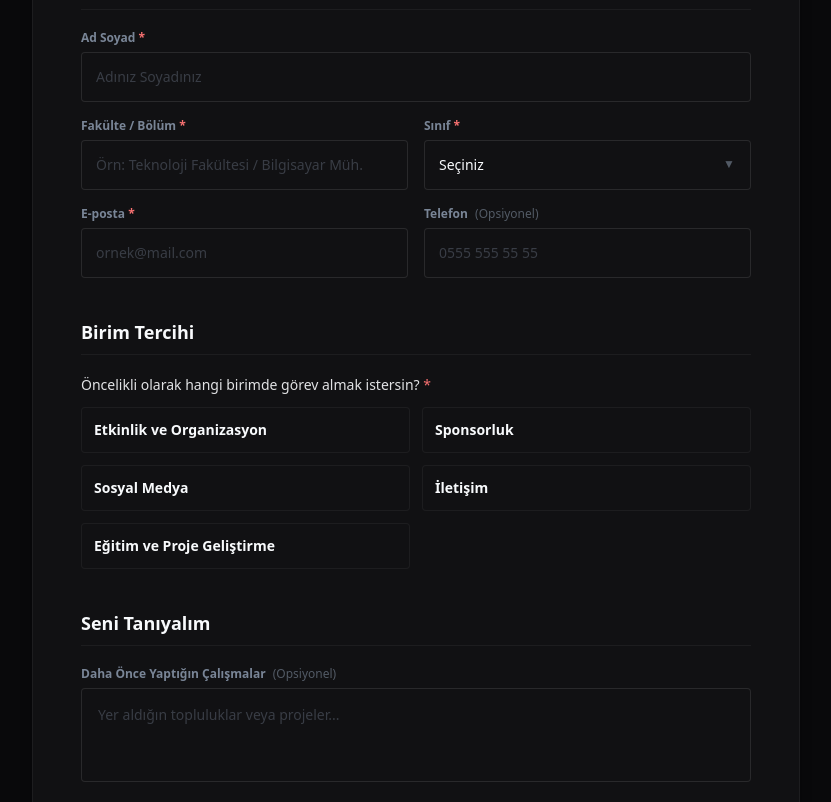
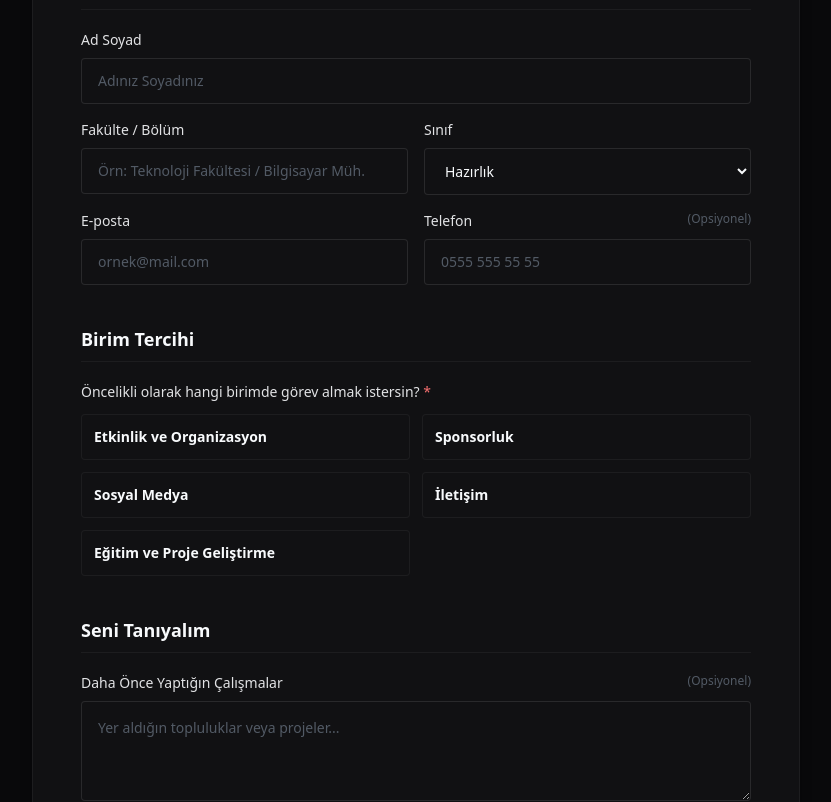
Before and after one commit to teamtulpar/yage-web, a Next.js app: page /katil in a window 1280 px wide. Shown: the part 624-1426 px from the top of the page, without its empty margins (224-1055 px from the left). Built offline with nearby package versions, Linux system fonts and the light colour scheme.

Commit message:
fix(site): mobil

```diff
--- a/src/app/etkinlikler/page.tsx
+++ b/src/app/etkinlikler/page.tsx
@@ -20,18 +20,15 @@ export default function EventsPage() {
     const filteredEvents = useMemo(() => {
         const q = searchQuery.trim().toLocaleLowerCase("tr-TR");
         return events.filter((e) => {
-            // Kategori kontrolü
             const matchCategory =
                 activeCategory === "" ||
                 e.category.toLocaleLowerCase("tr-TR") === activeCategory.toLocaleLowerCase("tr-TR");
 
-            // Dönem kontrolü (hem tire hem en-dash desteklenir)
             const cleanEventYear = e.academicYear.replace("–", "-");
             const cleanFilterYear = activeYear.replace("–", "-");
             const matchYear =
                 activeYear === "Tüm Dönemler" || cleanEventYear === cleanFilterYear;
 
-            // Arama kontrolü (başlık, özet ve konum içinde)
             const matchSearch =
                 !q ||
                 e.title.toLocaleLowerCase("tr-TR").includes(q) ||
@@ -104,7 +101,7 @@ export default function EventsPage() {
                                         id="academic-year-select"
                                         value={activeYear}
                                         onChange={(e) => setActiveYear(e.target.value)}
-                                        className="w-full appearance-none bg-brand-surface text-brand-text border border-brand-text/10 rounded-sm pl-4 pr-10 py-2.5 text-sm font-medium focus:outline-none focus:border-brand-primary focus:ring-1 focus:ring-brand-primary transition-colors cursor-pointer"
+                                        className="w-full appearance-none bg-brand-surface text-brand-text border border-brand-text/10 rounded-sm pl-4 pr-10 py-2.5 text-base sm:text-sm font-medium focus:outline-none focus:border-brand-primary focus:ring-1 focus:ring-brand-primary transition-colors cursor-pointer"
                                     >
                                         {academicYears.map((year) => (
                                             <option key={year} value={year} className="bg-brand-surface-dark text-brand-text py-2">
@@ -123,13 +120,14 @@ export default function EventsPage() {
                                         size={17}
                                         className="absolute left-3.5 top-1/2 -translate-y-1/2 text-brand-muted"
                                     />
+                                    {/* DÜZELTME 2: text-sm yerine mobilde text-base, masaüstünde sm:text-sm */}
                                     <input
                                         aria-label="Etkinlik ara"
                                         type="text"
-                                        placeholder="Etkinlik başlığı, özet veya konuma göre ara..."
+                                        placeholder="Etkinlik başlığı veya özet ara..."
                                         value={searchQuery}
                                         onChange={(e) => setSearchQuery(e.target.value)}
-                                        className="w-full bg-brand-surface border border-brand-text/10 rounded-sm py-2.5 pl-10 pr-10 text-sm text-brand-text placeholder:text-brand-muted/50 focus:outline-none focus:border-brand-primary focus:ring-1 focus:ring-brand-primary transition-colors"
+                                        className="w-full bg-brand-surface border border-brand-text/10 rounded-sm py-2.5 pl-10 pr-10 text-base sm:text-sm text-brand-text placeholder:text-brand-muted/50 focus:outline-none focus:border-brand-primary focus:ring-1 focus:ring-brand-primary transition-colors"
                                     />
                                     {searchQuery && (
                                         <button
--- a/src/app/globals.css
+++ b/src/app/globals.css
@@ -19,7 +19,7 @@
   --color-brand-social-whatsapp-hover: #20b858;
   --color-brand-scrollbar: #334155;
 
-  /* Animasyonlar */
+  /* Animasyon Tanımlamaları */
   --animate-fade-up: fadeUp 0.8s cubic-bezier(0.16, 1, 0.3, 1) forwards;
   --animate-grid-pan: gridPan 15s linear infinite;
   --animate-marquee-slow: marquee 40s linear infinite;
@@ -36,6 +36,21 @@
     0% { background-position: 0 0; }
     100% { background-position: 0 24px; }
   }
+}
+
+
+/* STANDART CSS KURALLARI */
+
+@media screen and (max-width: 768px) {
+  input,
+  select,
+  textarea {
+    font-size: 16px !important;
+  }
+}
+
+* {
+  -webkit-tap-highlight-color: transparent;
 }
 
 html, body {
@@ -59,6 +74,7 @@ html, body {
   }
 }
 
+/* Tailwind v4 Utility Class Tanımlamaları */
 @utility page-header {
   @apply w-full pt-40 pb-16 px-6 border-b border-brand-text/5;
 }
--- a/src/components/AetherHero.tsx
+++ b/src/components/AetherHero.tsx
@@ -164,7 +164,6 @@ const AetherHero = () => {
         window.addEventListener('mousemove', handleMouseMove);
         window.addEventListener('mouseout', handleMouseOut);
 
-        // Performans Optimizasyonu: Sadece ekranda görünürken animasyonu çalıştır
         const observer = new IntersectionObserver(
             (entries) => {
                 entries.forEach((entry) => {
@@ -239,13 +238,13 @@ const AetherHero = () => {
 
                     <motion.div
                         custom={3} variants={fadeUpVariants} initial={false} animate="visible"
-                        className="flex flex-wrap items-center gap-5"
+                        className="flex flex-col sm:flex-row items-stretch sm:items-center gap-4 sm:gap-5"
                     >
-                        <a href={siteConfig.social.whatsapp} target="_blank" rel="noopener noreferrer" className="flex items-center justify-center gap-2 bg-brand-surface text-brand-text border border-brand-text/20 px-8 py-4 rounded-sm font-bold hover:border-brand-primary transition-colors shadow-lg group">
+                        <a href={siteConfig.social.whatsapp} target="_blank" rel="noopener noreferrer" className="flex items-center justify-center gap-2 bg-brand-surface text-brand-text border border-brand-text/20 px-8 py-4 rounded-sm font-bold hover:border-brand-primary transition-colors shadow-lg group w-full sm:w-auto">
                             <Phone size={18} className="text-brand-social-whatsapp" /> WhatsApp Grubu <ArrowUpRight size={16} className="opacity-70 group-hover:opacity-100 transition-opacity" />
                         </a>
 
-                        <Link href="/katil" className="flex items-center justify-center gap-2 bg-transparent text-brand-text border border-brand-text/20 px-8 py-4 rounded-sm font-semibold hover:border-brand-primary hover:text-brand-primary transition-colors">
+                        <Link href="/katil" className="flex items-center justify-center gap-2 bg-transparent text-brand-text border border-brand-text/20 px-8 py-4 rounded-sm font-semibold hover:border-brand-primary hover:text-brand-primary transition-colors w-full sm:w-auto">
                             Aramıza Katıl
                         </Link>
                     </motion.div>
--- a/src/components/FormElements.tsx
+++ b/src/components/FormElements.tsx
@@ -1,67 +1,73 @@
-import { InputHTMLAttributes, TextareaHTMLAttributes, SelectHTMLAttributes } from "react";
+"use client";
 
-interface FormBaseProps {
+import React from "react";
+
+interface InputProps extends React.InputHTMLAttributes<HTMLInputElement> {
     label: string;
     optional?: boolean;
 }
 
-export function Input({ label, optional, className = "", id, ...props }: FormBaseProps & InputHTMLAttributes<HTMLInputElement>) {
+export function Input({ label, optional, id, className = "", ...props }: InputProps) {
     return (
-        <div className="flex flex-col gap-1.5 w-full">
-            <label htmlFor={id} className="text-xs font-semibold text-brand-muted/80">
-                {label} {!optional && <span className="text-brand-error">*</span>}
-                {optional && <span className="text-brand-muted/50 font-normal ml-1">(Opsiyonel)</span>}
+        <div className="flex flex-col gap-2 w-full">
+            <label htmlFor={id} className="text-sm font-medium text-brand-text/90 flex justify-between">
+                <span>{label}</span>
+                {optional && <span className="text-brand-muted/50 font-normal text-xs">(Opsiyonel)</span>}
             </label>
             <input
+                id={id}
+                className={`w-full bg-brand-surface border border-brand-text/10 rounded-sm px-4 py-3 min-h-[44px] text-base md:text-sm text-brand-text placeholder:text-brand-muted/50 focus:outline-none focus:border-brand-primary focus:ring-1 focus:ring-brand-primary transition-colors disabled:opacity-50 ${className}`}
                 {...props}
-                id={id}
-                required={!optional}
-                className={`w-full bg-brand-surface border border-brand-text/10 p-3.5 text-sm text-brand-text focus:outline-none focus:border-brand-primary transition-colors rounded-sm placeholder:text-brand-muted/30 disabled:opacity-50 ${className}`}
             />
         </div>
     );
 }
 
-export function Textarea({ label, optional, className = "", id, ...props }: FormBaseProps & TextareaHTMLAttributes<HTMLTextAreaElement>) {
+interface TextareaProps extends React.TextareaHTMLAttributes<HTMLTextAreaElement> {
+    label: string;
+    optional?: boolean;
+}
+
+export function Textarea({ label, optional, id, className = "", ...props }: TextareaProps) {
     return (
-        <div className="flex flex-col gap-1.5 w-full">
-            <label htmlFor={id} className="text-xs font-semibold text-brand-muted/80">
-                {label} {!optional && <span className="text-brand-error">*</span>}
-                {optional && <span className="text-brand-muted/50 font-normal ml-1">(Opsiyonel)</span>}
+        <div className="flex flex-col gap-2 w-full">
+            <label htmlFor={id} className="text-sm font-medium text-brand-text/90 flex justify-between">
+                <span>{label}</span>
+                {optional && <span className="text-brand-muted/50 font-normal text-xs">(Opsiyonel)</span>}
             </label>
             <textarea
+                id={id}
+                className={`w-full bg-brand-surface border border-brand-text/10 rounded-sm p-4 text-base md:text-sm text-brand-text placeholder:text-brand-muted/50 focus:outline-none focus:border-brand-primary focus:ring-1 focus:ring-brand-primary transition-colors disabled:opacity-50 resize-y min-h-[100px] ${className}`}
                 {...props}
-                id={id}
-                required={!optional}
-                className={`w-full bg-brand-surface border border-brand-text/10 p-4 text-sm text-brand-text focus:outline-none focus:border-brand-primary transition-colors rounded-sm resize-none placeholder:text-brand-muted/30 disabled:opacity-50 ${className}`}
             />
         </div>
     );
 }
 
-interface SelectProps extends FormBaseProps, SelectHTMLAttributes<HTMLSelectElement> {
+interface SelectProps extends React.SelectHTMLAttributes<HTMLSelectElement> {
+    label: string;
     options: { value: string; label: string }[];
     placeholder?: string;
 }
 
-export function Select({ label, optional, options, placeholder = "Seçiniz", className = "", id, ...props }: SelectProps) {
+export function Select({ label, options, placeholder, id, className = "", ...props }: SelectProps) {
     return (
-        <div className="flex flex-col gap-1.5 w-full relative">
-            <label htmlFor={id} className="text-xs font-semibold text-brand-muted/80">
-                {label} {!optional && <span className="text-brand-error">*</span>}
+        <div className="flex flex-col gap-2 w-full">
+            <label htmlFor={id} className="text-sm font-medium text-brand-text/90">
+                {label}
             </label>
             <select
+                id={id}
+                className={`w-full bg-brand-surface border border-brand-text/10 rounded-sm px-4 py-3 min-h-[44px] text-base md:text-sm text-brand-text focus:outline-none focus:border-brand-primary focus:ring-1 focus:ring-brand-primary transition-colors disabled:opacity-50 cursor-pointer ${className}`}
                 {...props}
-                id={id}
-                required={!optional}
-                className={`w-full bg-brand-surface border border-brand-text/10 p-3.5 text-sm text-brand-text focus:outline-none focus:border-brand-primary transition-colors appearance-none cursor-pointer rounded-sm disabled:opacity-50 ${className}`}
             >
-                <option value="" disabled>{placeholder}</option>
+                {placeholder && <option value="" disabled className="text-brand-muted">{placeholder}</option>}
                 {options.map((opt) => (
-                    <option key={opt.value} value={opt.value}>{opt.label}</option>
+                    <option key={opt.value} value={opt.value} className="bg-brand-surface-dark text-brand-text py-2">
+                        {opt.label}
+                    </option>
                 ))}
             </select>
-            <div className="absolute right-4 top-[38px] pointer-events-none text-brand-muted/50 text-xs">▼</div>
         </div>
     );
 }
```
